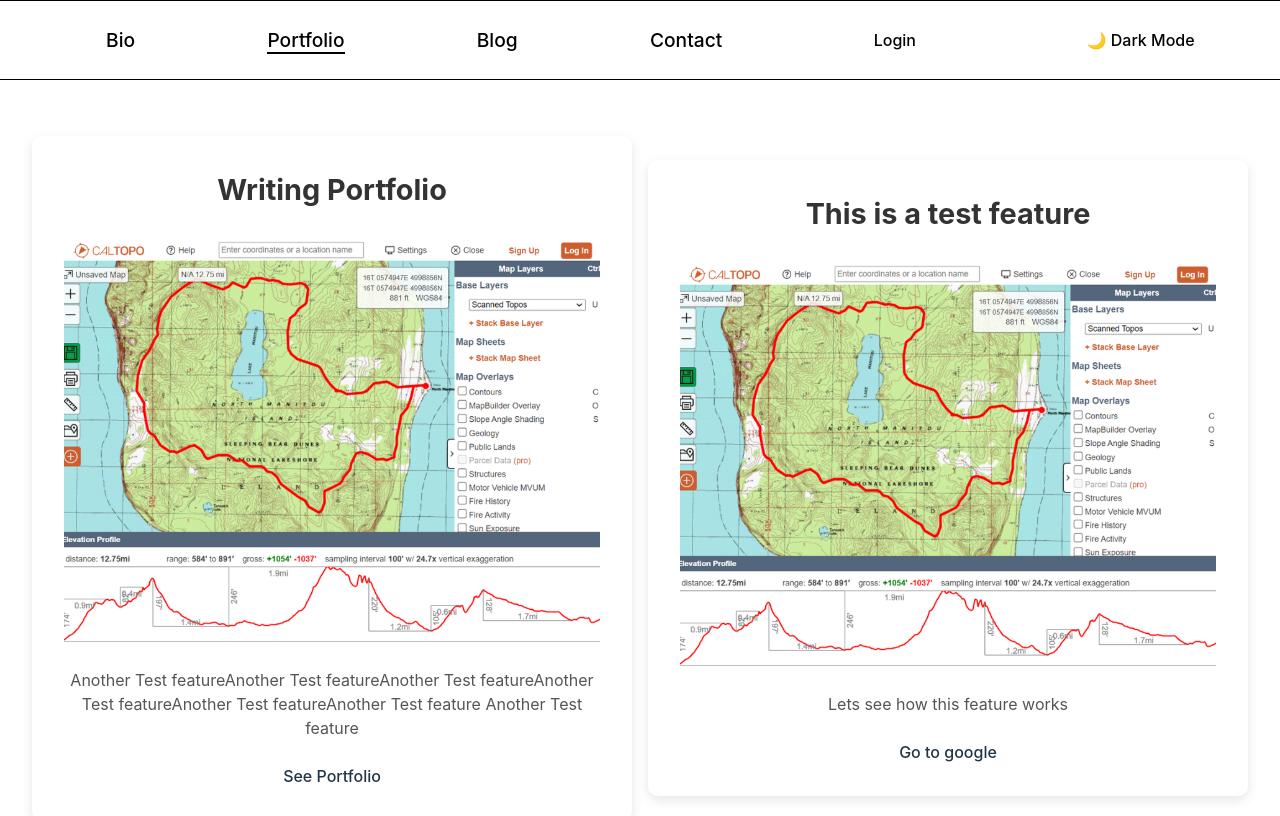
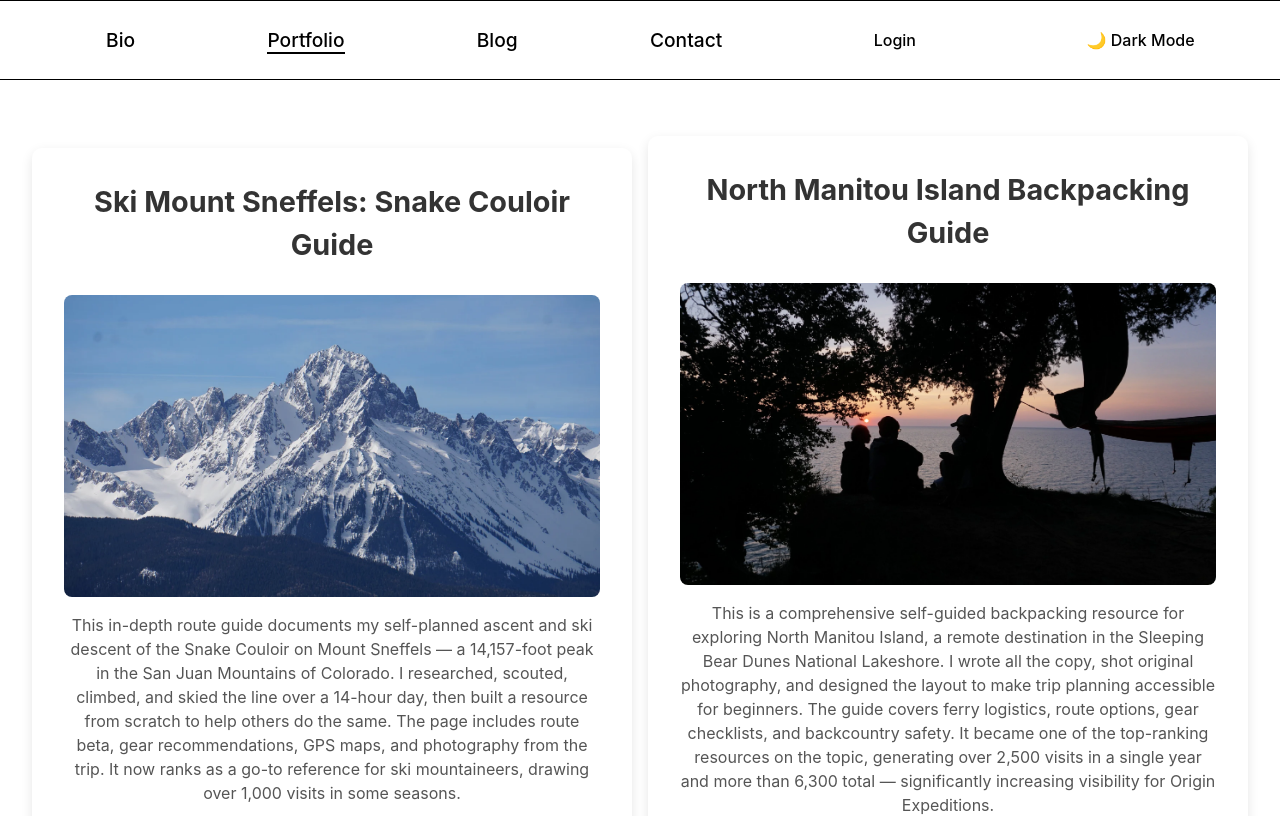
Before and after one commit to napolitanj/joetracks, a React (Vite) app: page /portfolio in a window 1280 px wide. Shown: the top 816 px of the page. Built offline with nearby package versions, Linux system fonts and the light colour scheme.

Commit message:
update routes and feature text

```diff
--- a/src/components/OriginExpeditions.tsx
+++ b/src/components/OriginExpeditions.tsx
@@ -77,7 +77,7 @@ const OriginExpeditions = () => {
           <ul>
             <li>
               <a
-                href="https://joetracks.com/north-manitou-guide"
+                href="https://joetracks.com/north-manitou-island-guide"
                 target="_blank"
                 rel="noopener noreferrer"
               >
@@ -86,7 +86,7 @@ const OriginExpeditions = () => {
             </li>
             <li>
               <a
-                href="https://joetracks.com/sneffels-guide"
+                href="https://joetracks.com/ski-mount-sneffels"
                 target="_blank"
                 rel="noopener noreferrer"
               >
@@ -95,7 +95,7 @@ const OriginExpeditions = () => {
             </li>
             <li>
               <a
-                href="https://joetracks.com/learn-caltopo"
+                href="https://joetracks.com/caltopo-guide"
                 target="_blank"
                 rel="noopener noreferrer"
               >
--- a/src/data/portfolio.json
+++ b/src/data/portfolio.json
@@ -1,20 +1,38 @@
 [
   {
     "id": 1753466622840,
-    "title": "Writing Portfolio",
-    "description": "Another Test featureAnother Test featureAnother Test featureAnother Test featureAnother Test featureAnother Test feature Another Test feature",
-    "image_url": "./images/howtousecaltopo.png",
-    "link": "/joe-napolitan.com/writing",
-    "link_text": "See Portfolio",
+    "title": "Ski Mount Sneffels: Snake Couloir Guide",
+    "description": "This in-depth route guide documents my self-planned ascent and ski descent of the Snake Couloir on Mount Sneffels — a 14,157-foot peak in the San Juan Mountains of Colorado. I researched, scouted, climbed, and skied the line over a 14-hour day, then built a resource from scratch to help others do the same. The page includes route beta, gear recommendations, GPS maps, and photography from the trip. It now ranks as a go-to reference for ski mountaineers, drawing over 1,000 visits in some seasons.",
+    "image_url": "./images/sneffels/Mount-sneffels-view.webp",
+    "link": "joetracks.com/ski-mount-sneffels",
+    "link_text": "Send the Gnar",
     "position": 1
   },
   {
     "id": 1753460061463,
-    "title": "This is a test feature",
-    "description": "Lets see how this feature works",
-    "image_url": "./images/howtousecaltopo.png",
-    "link": "https://www.google.com",
-    "link_text": "Go to google",
+    "title": "North Manitou Island Backpacking Guide",
+    "description": "This is a comprehensive self-guided backpacking resource for exploring North Manitou Island, a remote destination in the Sleeping Bear Dunes National Lakeshore. I wrote all the copy, shot original photography, and designed the layout to make trip planning accessible for beginners. The guide covers ferry logistics, route options, gear checklists, and backcountry safety. It became one of the top-ranking resources on the topic, generating over 2,500 visits in a single year and more than 6,300 total — significantly increasing visibility for Origin Expeditions.",
+    "image_url": "./images/north-manitou/manitou-header.webp",
+    "link": "joetracks.com/north-manitou-island-guide",
+    "link_text": "Go Backpacking",
+    "position": 1
+  },
+  {
+    "id": 1753460061462,
+    "title": "Intro to CalTopo: Backcountry Mapping Guide",
+    "description": "This guide breaks down the essential features of CalTopo, a powerful online mapping tool for planning wilderness trips. I wrote and illustrated the entire piece to help beginners build confidence with digital maps — covering layers, markers, route tools, and printing options. Designed as a practical, no-jargon walkthrough, the guide has become a popular resource for trip planning and navigation prep, with over 1,500 views to date.",
+    "image_url": ".images/howtousecaltopo.png",
+    "link": "joetracks.com/caltopo-guide",
+    "link_text": "Plan a Trip",
+    "position": 1
+  },
+  {
+    "id": 1753460061462,
+    "title": "Remote Forecasting Tools for Planning Trips in Snow",
+    "description": "This technical article walks readers through how to assess snowpack and avalanche risk remotely using free online tools like weather models, satellite imagery, and avalanche forecasts. I wrote and structured the guide to make complex information approachable for backcountry travelers without formal training. While the piece is niche, it was created as part of an interview assignment — and ultimately helped land me a job offer thanks to its clarity, depth, and practical value.",
+    "image_url": "./images/remote-forecasting/skintrack.webp",
+    "link": "joetracks.com/remote-forecasting-tools",
+    "link_text": "Assess the Snow",
     "position": 1
   }
 ]
```
Also changed, not shown: 4 other files (tests, documents, lock files or other folders).
